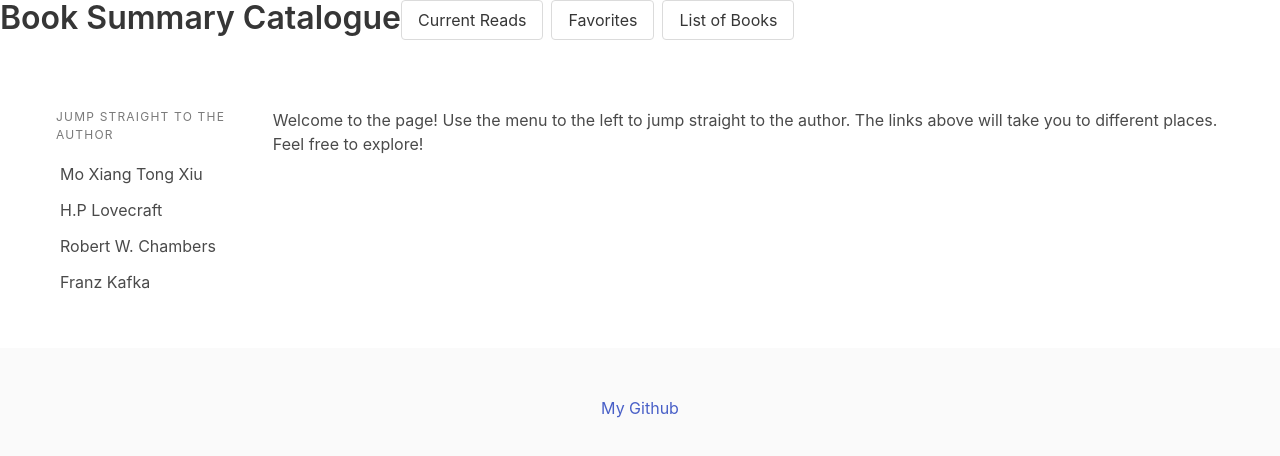
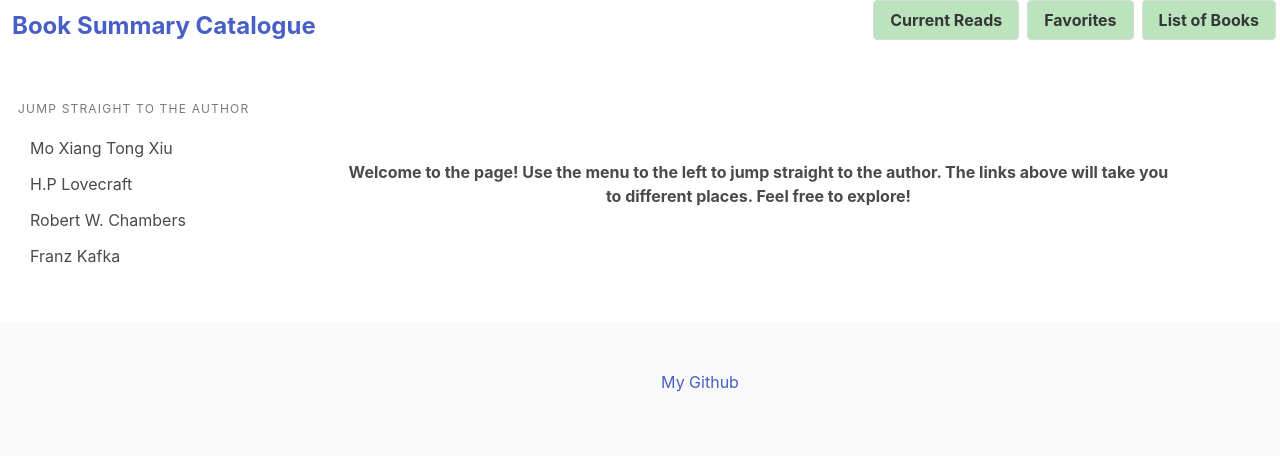
Before and after one commit to cfinn7789/Book-Summary-Catalogue, a plain HTML site: page index.html in a window 1280 px wide. Drawn offline with nearby package versions, Linux system fonts and the light colour scheme.

Commit message:
adjusted navbar

```diff
--- /dev/null
+++ b/CSS/style.css
@@ -0,0 +1,23 @@
+.navbar {
+    background-color: aquamarine;
+}
+
+#current-btn {
+    background-color: rgb(187, 228, 188);
+}
+
+#favorites-btn {
+    background-color: rgb(187, 228, 188);
+}
+
+#list-btn {
+    background-color: rgb(187, 228, 188);
+}
+
+.menu {
+    margin-left: -30px;
+}
+
+.content {
+    margin-left: 120px;
+}
--- a/index.html
+++ b/index.html
@@ -4,24 +4,23 @@
     <title>Book Summary Catalogue</title>
     <meta charset="UTF-8" />
     <meta name="viewport" content="width=device-width, initial-scale=1" />
+    <link rel="stylesheet" href="./CSS/style.css">
 <link rel="stylesheet" href="https://cdn.jsdelivr.net/npm/bulma@0.9.4/css/bulma.min.css">
   </head>
   <body>
-    <nav class="navbar" role="navigation" aria-label="main navigation">
+    <nav class="navbar is-shadow">
       <div class="navbar-brand">
-        <h1 class="title">
-          Book Summary Catalogue
-        </h1>
-        <div class="buttons navbar-end"> <!-- Add the 'navbar-end' class here -->
-          <a class="button">Current Reads</a>
-          <a class="button">Favorites</a>
-          <a class="button">List of Books</a>
-        </div>
+        <a href = "./index.html" class="navbar-item has-text-weight-bold is-size-4">Book Summary Catalogue</a>
+      </div>
+      <div id = "links" class="navbar-end is-centered is-spaced buttons">
+        <button id = "current-btn" class="button has-text-weight-bold">Current Reads</button>
+        <button id = "favorites-btn" class = "button has-text-weight-bold">Favorites</button>
+        <button id = "list-btn" class = "button has-text-weight-bold">List of Books</button>
       </div>
     </nav>
     <section class="section is-flex is-justify-content-space-between">
-      <aside class="menu mr-4">
-        <p class="menu-label pl-2">Jump Straight to the Author</p>
+      <aside class="menu">
+        <p class="menu-label">Jump Straight to the Author</p>
         <ul class="menu-list">
           <li><a>Mo Xiang Tong Xiu</a></li>
           <li><a>H.P Lovecraft</a></li>
@@ -29,9 +28,11 @@
           <li><a>Franz Kafka</a></li>
         </ul>
       </aside>
-      <div class="content">
-        <p>Welcome to the page! Use the menu to the left to jump straight to the author. The links above will take you to different places. Feel free to explore!</p>
-      </div>
+        <div class="column is-four-fifths has-text-weight-bold has-text-centered">
+          <p class="description p-6">
+            Welcome to the page! Use the menu to the left to jump straight to the author. The links above will take you to different places. Feel free to explore!
+          </p>
+        </div>
   </section>
     <footer class="footer">
       <div class="content has-text-centered">
@@ -39,6 +40,6 @@
       </div>
     </footer>
     <script src="https://code.jquery.com/jquery-3.4.1.min.js"></script>
-    <script src="./script.js"></script>
+    <script src="./js/script.js"></script>
   </body>
 </html>
```
Also changed, not shown: js/script.js (added), style.css (deleted).
